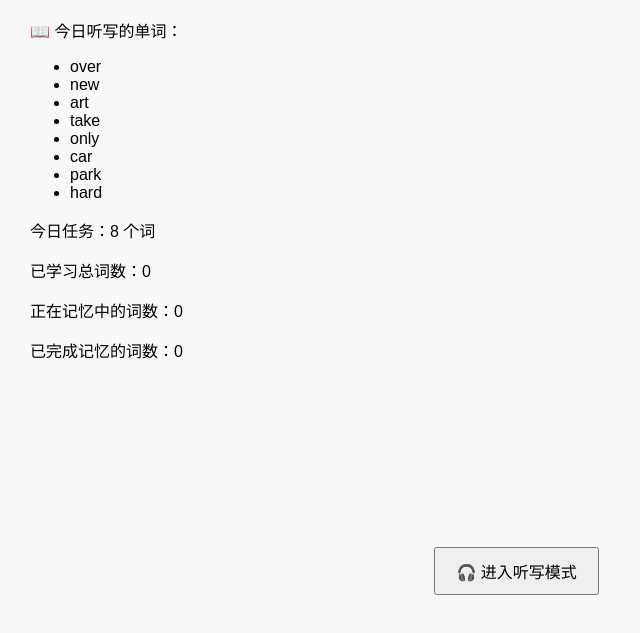
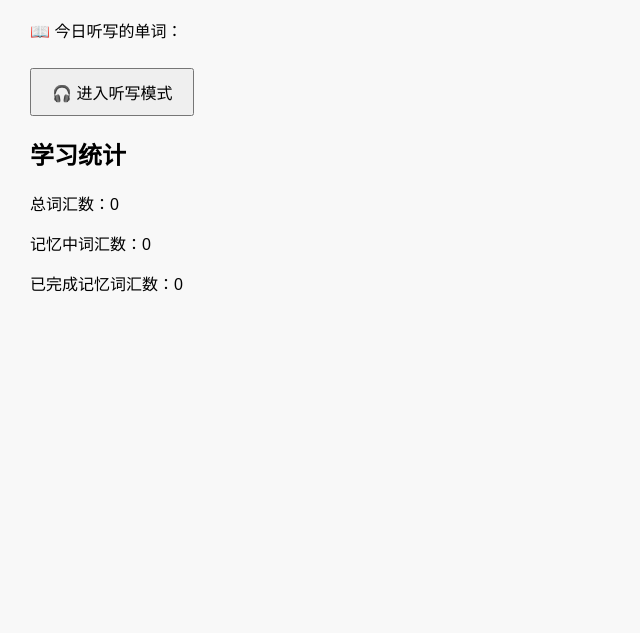
Before and after one commit to Willjuzi/will, a plain HTML site: page index.html in a window 1280 px wide. Shown: the part 79-712 px from the top of the page, without its empty margins (0-640 px from the left). Drawn offline with nearby package versions, Linux system fonts and the light colour scheme.

Commit message:
Update index.html

```diff
--- a/index.html
+++ b/index.html
@@ -4,23 +4,18 @@
   <meta charset="UTF-8">
   <title>桔子的单词大挑战</title>
   <link rel="stylesheet" href="style.css">
+  <script src="https://cdn.jsdelivr.net/npm/chart.js"></script>
 </head>
 <body>
   <h1>桔子的单词大挑战</h1>
   <p>📖 今日听写的单词：</p>
   <ul id="today-words-list"></ul>
-  <div id="stats-panel">
-    <p>今日任务：8 个词</p>
-    <p>已学习总词数：<span id="total-learned">0</span></p>
-    <p>正在记忆中的词数：<span id="learning-count">0</span></p>
-    <p>已完成记忆的词数：<span id="done-count">0</span></p>
-  </div>
-  <canvas id="progress-chart" width="400" height="200"></canvas>
   <button id="start-btn">🎧 进入听写模式</button>
 
-  <script src="https://cdn.jsdelivr.net/npm/chart.js"></script>
-  <script src="words.js"></script>
-  <script src="app.js"></script>
-  <script src="script.js"></script>
-</body>
-</html>
+  <h2>学习统计</h2>
+  <p>总词汇数：<span id="total-words">0</span></p>
+  <p>记忆中词汇数：<span id="learning-words">0</span></p>
+  <p>已完成记忆词汇数：<span id="done-words">0</span></p>
+
+  <canvas id="progress-chart" width="
+::contentReference[oaicite:52]{index=52}
```
